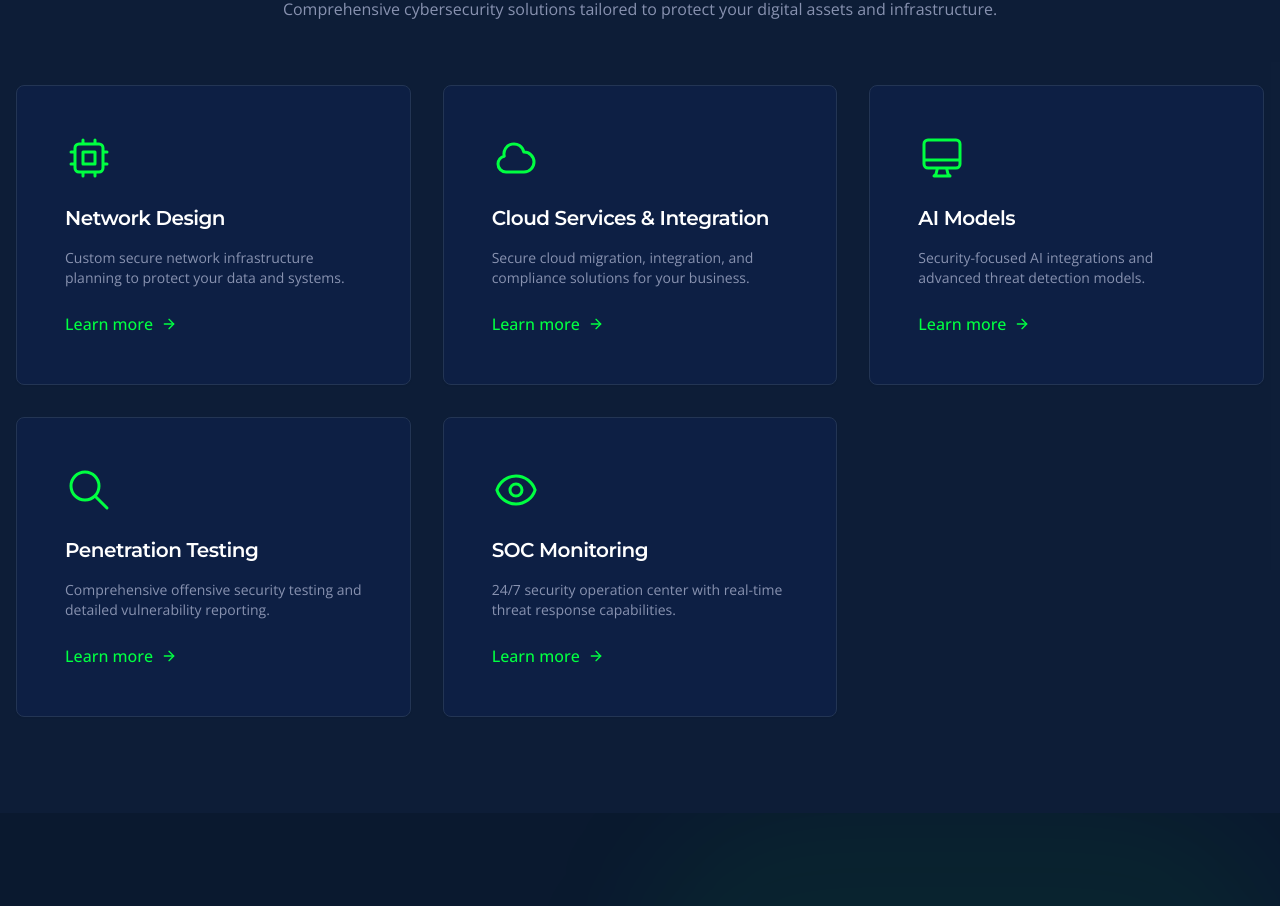
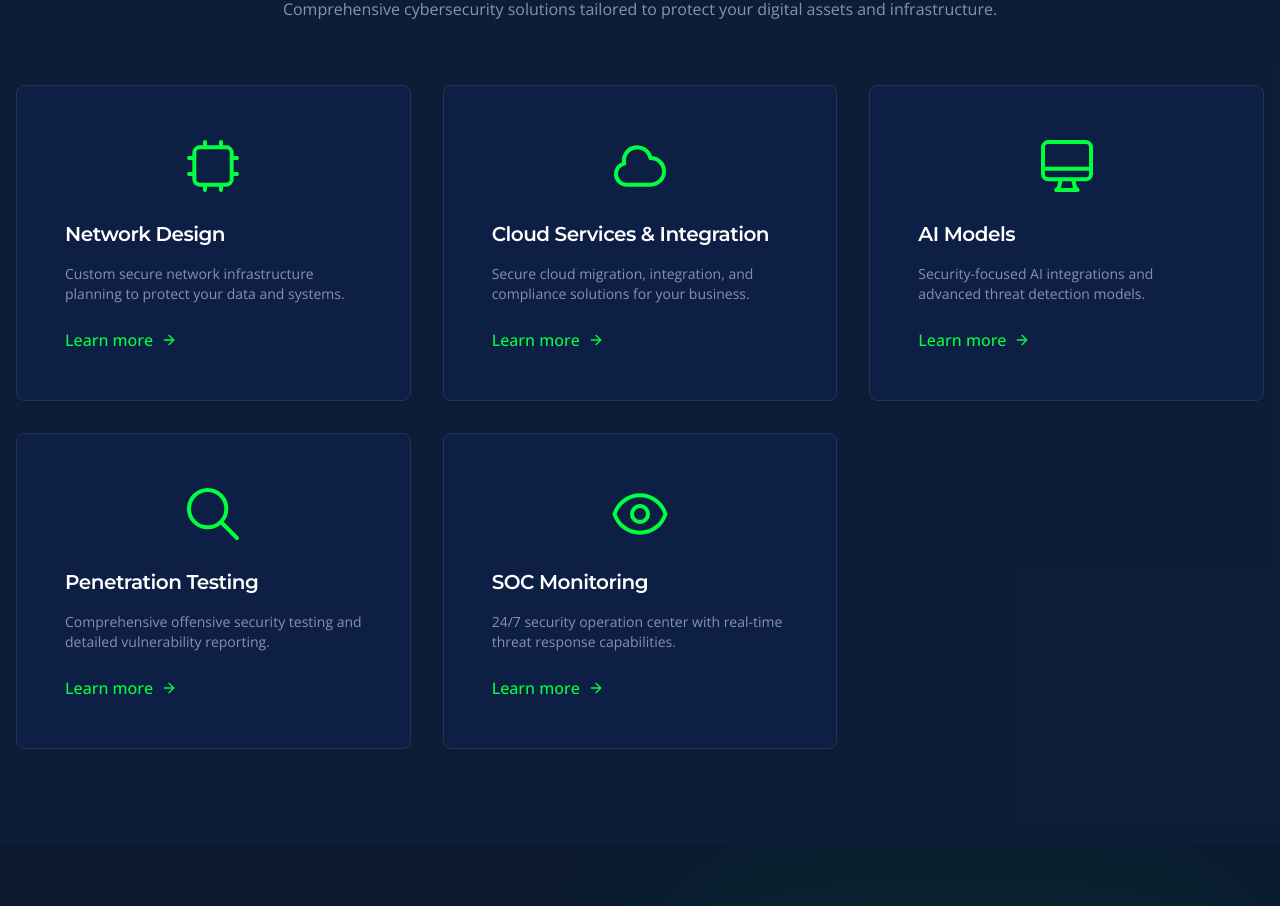
Before and after one commit to ahmedeisa99/secureture-future-web, a React (Vite) app: page / in a window 1280 px wide. Shown: the part 955-1861 px from the top of the page. Built offline with nearby package versions, Linux system fonts and the light colour scheme.

Commit message:
Fix: Center service icons and increase size
Center service icons and increase their size in the Services section. Apply the changes to all service items.

```diff
--- a/src/components/home/ServicesOverview.tsx
+++ b/src/components/home/ServicesOverview.tsx
@@ -1,4 +1,3 @@
-
 import React from 'react';
 import { Card, CardContent, CardDescription, CardHeader, CardTitle } from "@/components/ui/card";
 import { Link } from 'react-router-dom';
@@ -10,8 +9,8 @@ const services = [
     title: "Network Design",
     description: "Custom secure network infrastructure planning to protect your data and systems.",
     icon: (
-      <svg xmlns="http://www.w3.org/2000/svg" className="h-12 w-12 text-cyber-green" fill="none" viewBox="0 0 24 24" stroke="currentColor">
-        <path strokeLinecap="round" strokeLinejoin="round" strokeWidth={1.5} d="M9 3v2m6-2v2M9 19v2m6-2v2M5 9H3m2 6H3m18-6h-2m2 6h-2M7 19h10a2 2 0 002-2V7a2 2 0 00-2-2H7a2 2 0 00-2 2v10a2 2 0 002 2zM9 9h6v6H9V9z" />
+      <svg xmlns="http://www.w3.org/2000/svg" className="h-16 w-16 text-cyber-green mx-auto" fill="none" viewBox="0 0 24 24" stroke="currentColor">
+        <path strokeLinecap="round" strokeLinejoin="round" strokeWidth={1.5} d="M9 3v2m6-2v2M9 19v2m6-2v2M5 9H3m2 6H3m18-6h-2m2 6h-2M7 19h10a2 2 0 002-2V7a2 2 0 00-2-2H7a2 2 0 00-2 2v10a2 2 0 002 2z" />
       </svg>
     )
   },
@@ -20,7 +19,7 @@ const services = [
     title: "Cloud Services & Integration",
     description: "Secure cloud migration, integration, and compliance solutions for your business.",
     icon: (
-      <svg xmlns="http://www.w3.org/2000/svg" className="h-12 w-12 text-cyber-green" fill="none" viewBox="0 0 24 24" stroke="currentColor">
+      <svg xmlns="http://www.w3.org/2000/svg" className="h-16 w-16 text-cyber-green mx-auto" fill="none" viewBox="0 0 24 24" stroke="currentColor">
         <path strokeLinecap="round" strokeLinejoin="round" strokeWidth={1.5} d="M3 15a4 4 0 004 4h9a5 5 0 10-.1-9.999 5.002 5.002 0 10-9.78 2.096A4.001 4.001 0 003 15z" />
       </svg>
     )
@@ -30,7 +29,7 @@ const services = [
     title: "AI Models",
     description: "Security-focused AI integrations and advanced threat detection models.",
     icon: (
-      <svg xmlns="http://www.w3.org/2000/svg" className="h-12 w-12 text-cyber-green" fill="none" viewBox="0 0 24 24" stroke="currentColor">
+      <svg xmlns="http://www.w3.org/2000/svg" className="h-16 w-16 text-cyber-green mx-auto" fill="none" viewBox="0 0 24 24" stroke="currentColor">
         <path strokeLinecap="round" strokeLinejoin="round" strokeWidth={1.5} d="M9.75 17L9 20l-1 1h8l-1-1-.75-3M3 13h18M5 17h14a2 2 0 002-2V5a2 2 0 00-2-2H5a2 2 0 00-2 2v10a2 2 0 002 2z" />
       </svg>
     )
@@ -40,7 +39,7 @@ const services = [
     title: "Penetration Testing",
     description: "Comprehensive offensive security testing and detailed vulnerability reporting.",
     icon: (
-      <svg xmlns="http://www.w3.org/2000/svg" className="h-12 w-12 text-cyber-green" fill="none" viewBox="0 0 24 24" stroke="currentColor">
+      <svg xmlns="http://www.w3.org/2000/svg" className="h-16 w-16 text-cyber-green mx-auto" fill="none" viewBox="0 0 24 24" stroke="currentColor">
         <path strokeLinecap="round" strokeLinejoin="round" strokeWidth={1.5} d="M21 21l-6-6m2-5a7 7 0 11-14 0 7 7 0 0114 0z" />
       </svg>
     )
@@ -50,7 +49,7 @@ const services = [
     title: "SOC Monitoring",
     description: "24/7 security operation center with real-time threat response capabilities.",
     icon: (
-      <svg xmlns="http://www.w3.org/2000/svg" className="h-12 w-12 text-cyber-green" fill="none" viewBox="0 0 24 24" stroke="currentColor">
+      <svg xmlns="http://www.w3.org/2000/svg" className="h-16 w-16 text-cyber-green mx-auto" fill="none" viewBox="0 0 24 24" stroke="currentColor">
         <path strokeLinecap="round" strokeLinejoin="round" strokeWidth={1.5} d="M15 12a3 3 0 11-6 0 3 3 0 016 0z" />
         <path strokeLinecap="round" strokeLinejoin="round" strokeWidth={1.5} d="M2.458 12C3.732 7.943 7.523 5 12 5c4.478 0 8.268 2.943 9.542 7-1.274 4.057-5.064 7-9.542 7-4.477 0-8.268-2.943-9.542-7z" />
       </svg>
```
